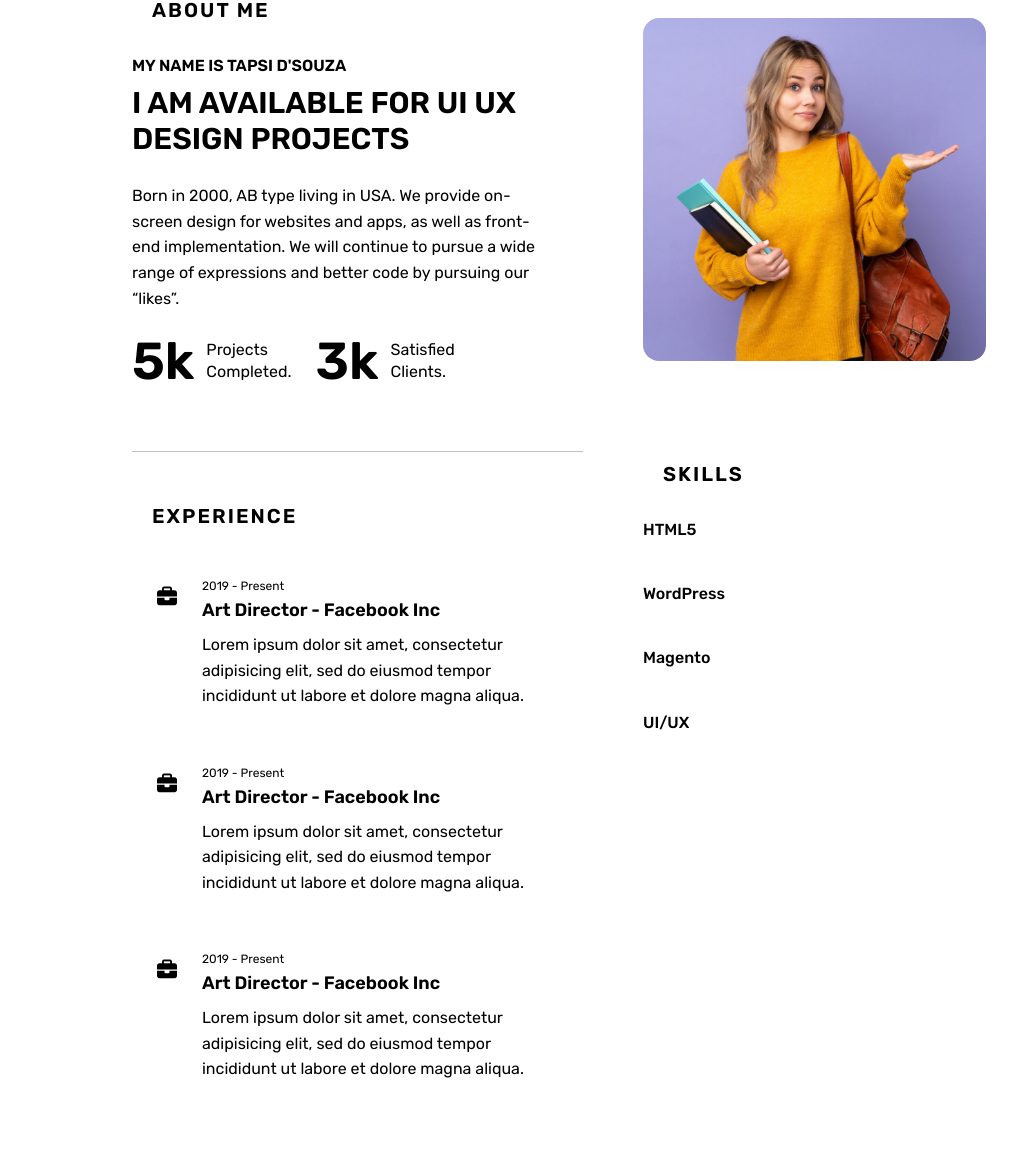
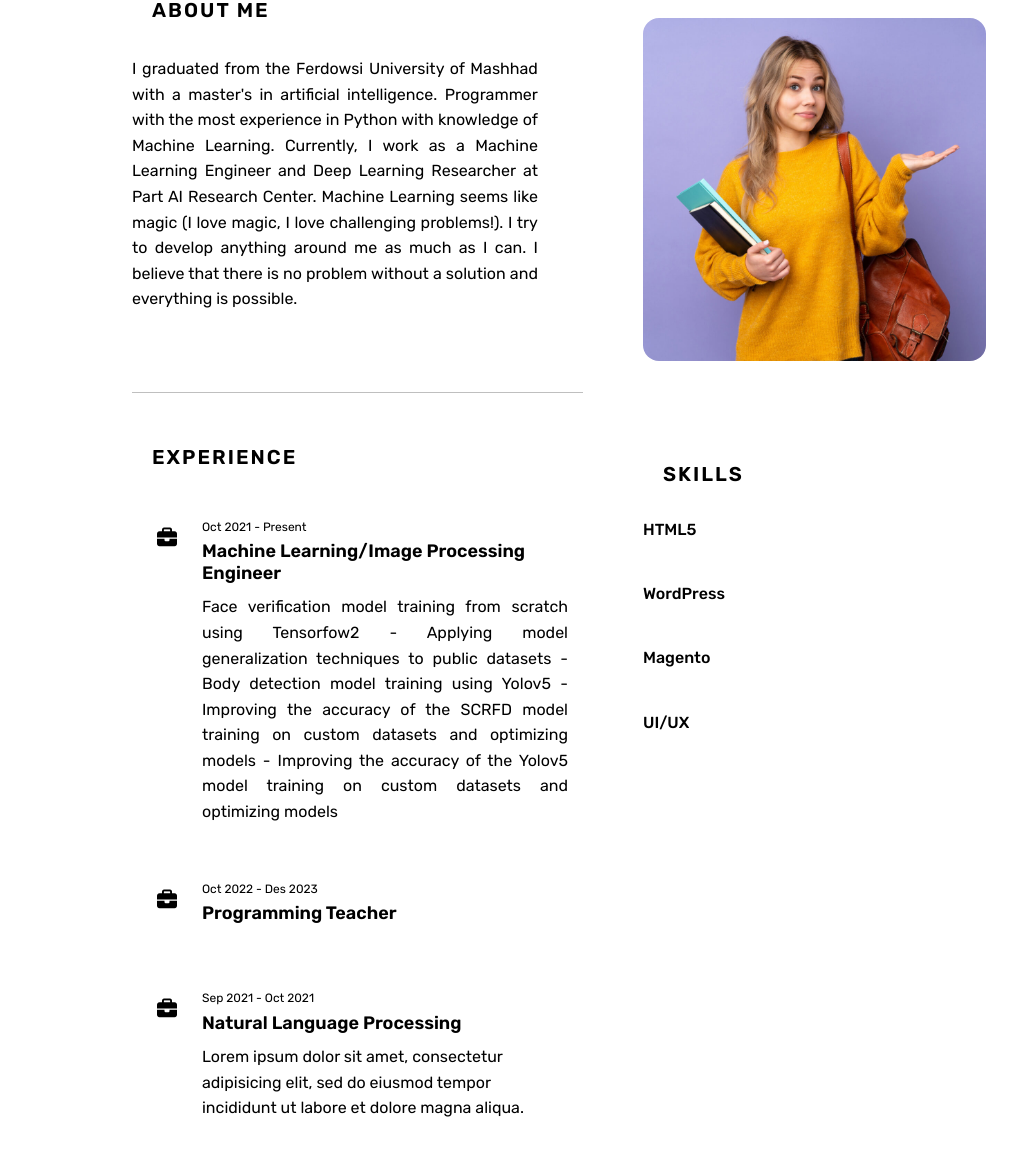
Before and after one commit to NahidEbrahimian/nahidebrahimian.github.io, a plain HTML site: page index.html in a window 1280 px wide. Shown: the part 906-2062 px from the top of the page, 0-1028 px from the left. Drawn offline with nearby package versions, Linux system fonts and the light colour scheme.

Commit message:
Update home and about session

```diff
--- a/index.html
+++ b/index.html
@@ -102,13 +102,14 @@
                     <div class="col-lg-6 ps-xl-5 mb-5 mb-lg-0">
                         <div class="home-intro">
                             <h6>👋 Hi, I’ m</h6>
-                            <h1>Nahid
+                            <h1>
+                                Nahid
                                 <br>
                                 <!-- <span><img src="img/mask.jpg" title="" alt=""></span> -->
                                 Ebrahimian
                             </h1>
                             <h2>I'm a <span id="type-it"></span></h2>
-                            <p class="pe-lg-5">We work with professionals and leaders who want to build careers that fulfil them intellectually, financially</p>
+                            <!-- <p class="pe-lg-5">We work with professionals and leaders who want to build careers that fulfil them intellectually, financially</p> -->
                             <div class="btn-bar">
                                 <a class="px-btn px-btn-theme" href="#contactus">Download cv <i class="bi-download"></i> </a>
                             </div>
@@ -143,10 +144,16 @@
                                 <span>About Me</span>
                             </div>
                             <div class="about-me-text pb-5">
-                                <h3>My Name Is Tapsi d'Souza</h3>
-                                <h5><span>I Am Available</span> For UI UX Design Projects</h5>
-                                <p>Born in 2000, AB type living in USA. We provide on-screen design for websites and apps, as well as front-end implementation. We will continue to pursue a wide range of expressions and better code by pursuing our “likes”.</p>
-                                <div class="row pt-2">
+                                <!-- <h3>My Name Is Tapsi d'Souza</h3> -->
+                                <!-- <h5><span>I Am Available</span> For UI UX Design Projects</h5> -->
+                                <p align="justify">
+                                    I graduated from the Ferdowsi University of Mashhad with a master's in artificial intelligence.
+                                    Programmer with the most experience in Python with knowledge of Machine Learning.
+                                    Currently, I work as a Machine Learning Engineer and Deep Learning Researcher at Part AI Research Center.
+                                    Machine Learning seems like magic (I love magic, I love challenging problems!).
+                                    I try to develop anything around me as much as I can. I believe that there is no problem without a solution and everything is possible.
+                                </p>
+                                <!-- <div class="row pt-2">
                                     <div class="col-auto">
                                         <div class="a-count">
                                             <span class="count">5k</span>
@@ -159,7 +166,7 @@
                                             <div class="a-count-text">Satisfied <br>Clients.</div>
                                         </div>
                                     </div>
-                                </div>
+                                </div> -->
                             </div>
                             <hr>
                             <div class="title-01 mt-5">
@@ -171,24 +178,33 @@
                                         <div class="icon">
                                             <i class="fas fa-briefcase"></i>
                                         </div>
-                                        <span class="time">2019 - Present</span>
-                                        <h5>Art Director - Facebook Inc</h5>
-                                        <p>Lorem ipsum dolor sit amet, consectetur adipisicing elit, sed do eiusmod tempor incididunt ut labore et dolore magna aliqua.</p>
+                                        <span class="time">Oct 2021 - Present</span>
+                                        <h5>Machine Learning/Image Processing Engineer</h5>
+                                        <p align="justify">
+                                            Face verification model training from scratch using Tensorfow2
+                                            - Applying model generalization techniques to public datasets
+                                            - Body detection model training using Yolov5
+                                            - Improving the accuracy of the SCRFD model training on custom datasets and
+                                            optimizing models
+                                            - Improving the accuracy of the Yolov5 model training on custom datasets and
+                                            optimizing models
+                                        </p>
                                     </li>
                                     <li>
                                         <div class="icon">
                                             <i class="fas fa-briefcase"></i>
                                         </div>
-                                        <span class="time">2019 - Present</span>
-                                        <h5>Art Director - Facebook Inc</h5>
-                                        <p>Lorem ipsum dolor sit amet, consectetur adipisicing elit, sed do eiusmod tempor incididunt ut labore et dolore magna aliqua.</p>
+                                        <span class="time">Oct 2022 - Des 2023</span>
+                                        <h5>Programming Teacher</h5>
+                                        <p>
+                                        </p>
                                     </li>
                                     <li>
                                         <div class="icon">
                                             <i class="fas fa-briefcase"></i>
                                         </div>
-                                        <span class="time">2019 - Present</span>
-                                        <h5>Art Director - Facebook Inc</h5>
+                                        <span class="time">Sep 2021 - Oct 2021</span>
+                                        <h5>Natural Language Processing</h5>
                                         <p>Lorem ipsum dolor sit amet, consectetur adipisicing elit, sed do eiusmod tempor incididunt ut labore et dolore magna aliqua.</p>
                                     </li>
                                 </ul>
--- a/js/custom.js
+++ b/js/custom.js
@@ -198,11 +198,12 @@
         if ($("#type-it").exists()) {
             loadScript(plugin_track + 'typeit-master/typeit.js', function() {
                 new TypeIt('#type-it', {
-                    speed: 200,
+                    speed: 80,
                     loop: true,
                     strings: [
+                        'Computer Vision Engineer',
                         'Machine Learning Engineer',
-                        'Developer'
+                        'Deep Learning Reasercher'
                     ],
                     breakLines: false
                 });
```
